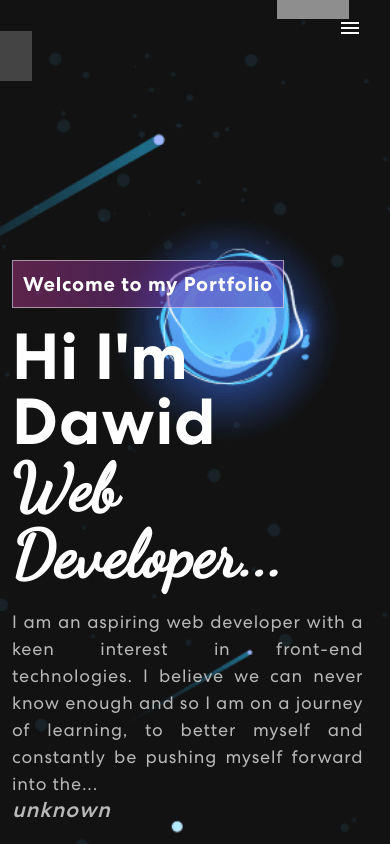
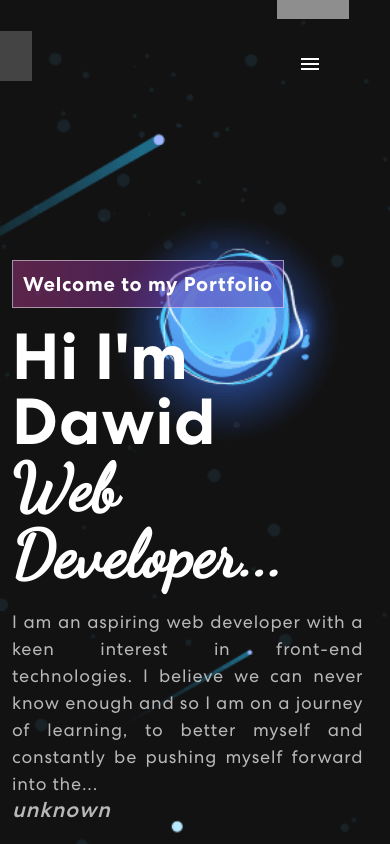
Before and after one commit to dawkey95/Portfolio-Website, a React (Create React App) app: page / in a window 390 px wide. Shown: the top 844 px of the page. Built offline with nearby package versions, Linux system fonts and the light colour scheme.

Commit message:
Styling on Logo and breakpoints

```diff
--- a/src/components/MUINavBar.jsx
+++ b/src/components/MUINavBar.jsx
@@ -59,18 +59,18 @@ const ResponsiveAppBar = (props) => {
 	return (
 		<HideOnScroll {...props}>
 			<AppBar position="fixed" color="transparent" elevation={0}>
-				<Container maxWidth="xl">
+				<Container maxWidth="100vw" sx={{m: 'auto'}}>
 					<Toolbar disableGutters>
 						<Box
 							className="navbar-logo"
-							sx={{ width: '15%',  display: { xs: 'none', md: 'flex' } }}
+							sx={{ width: '10em',  display: { xs: 'none', md: 'flex' } }}
 						>
 							<img src={logo} alt="Logo" className="logo animate__pulse" />
 						</Box>
 
 						<Box
 							justifyContent="flex-end"
-							sx={{ flexGrow: 1, display: { xs: 'flex', md: 'none' } }}
+							sx={{ flexGrow: 1, display: { xs: 'flex', md: 'none' }, m: 5 }}
 						>
 							<IconButton
 								size="large"
```
